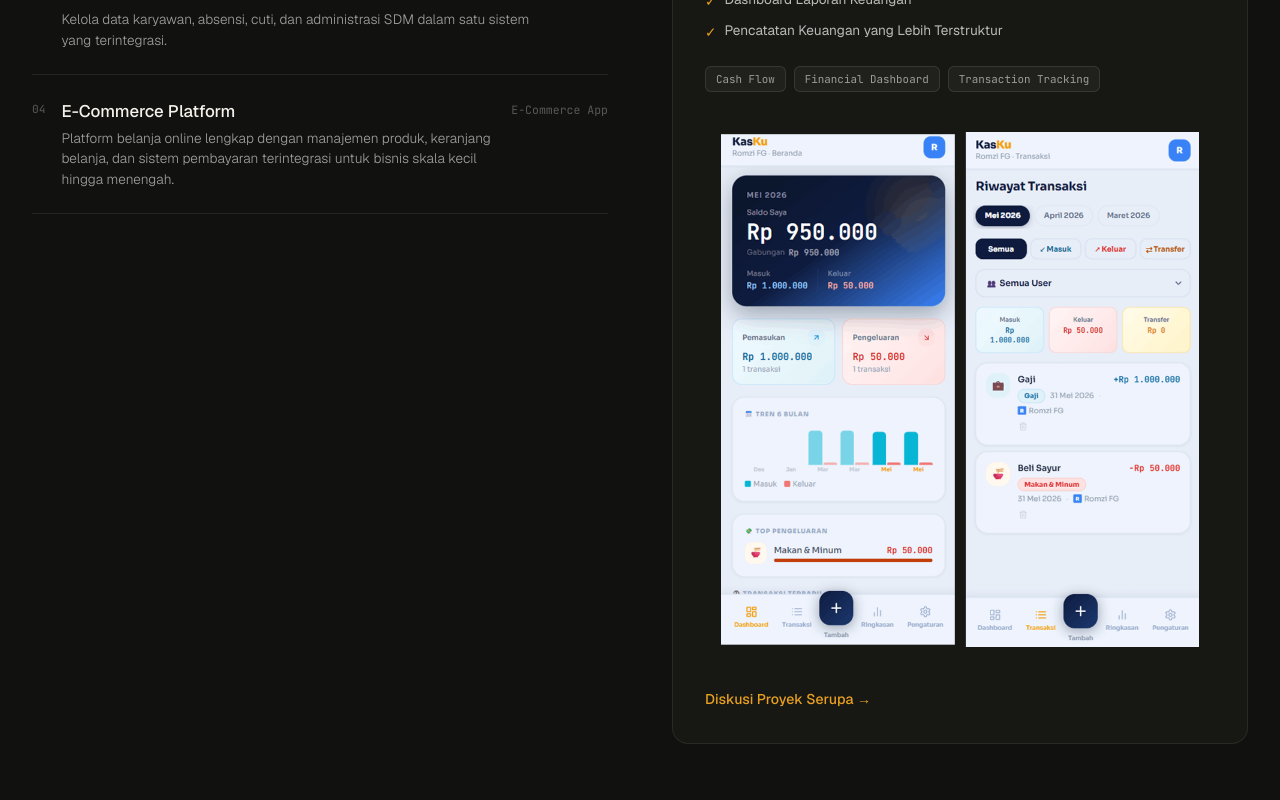
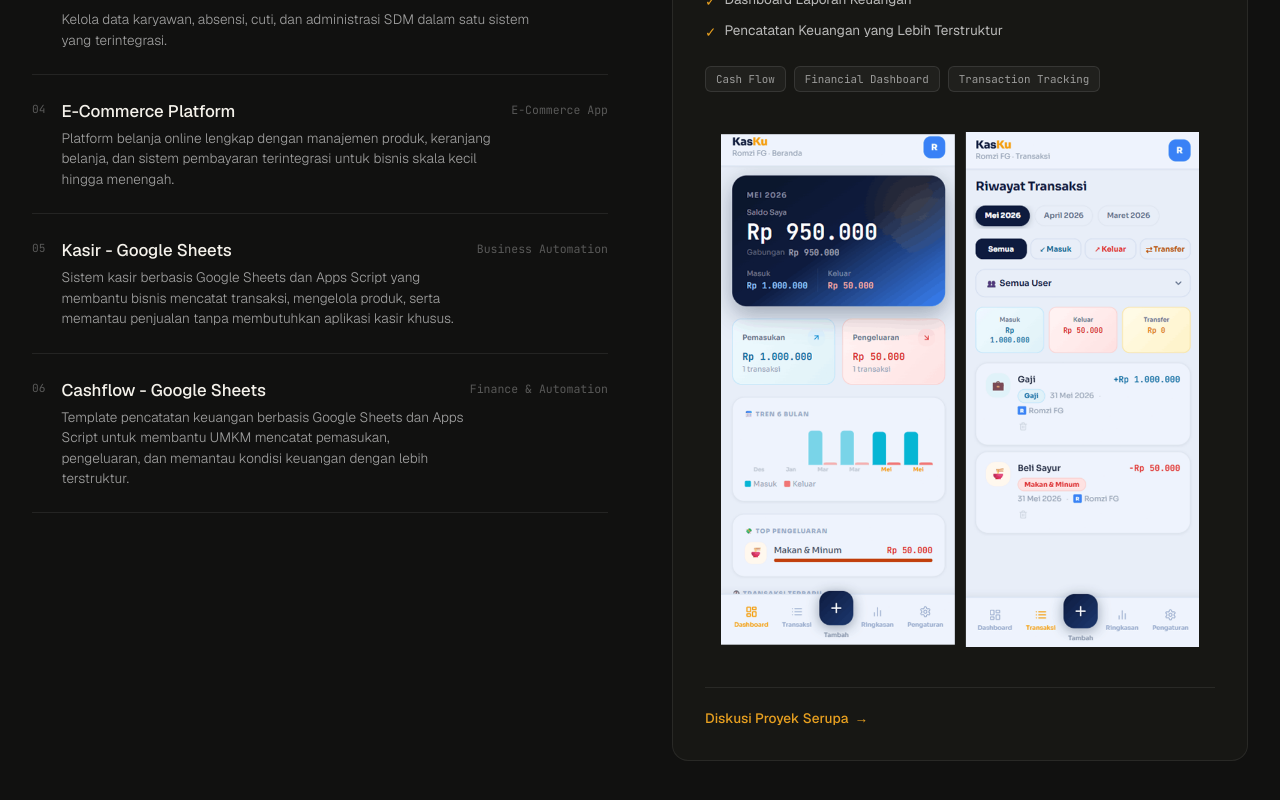
Before and after one commit to romzifg/rcode-dev, a Next.js app: page / in a window 1280 px wide. Shown: the part 2482-3282 px from the top of the page. Built offline with nearby package versions, Linux system fonts and the light colour scheme.

Commit message:
update: add new works project

```diff
--- a/src/common/data.js
+++ b/src/common/data.js
@@ -24,6 +24,7 @@
         tags: ['Notifikasi Otomatis', 'Invoice Otomatis', 'Workflow Approval'],
     },
 ];
+
 export const works = [
     {
         id: 'kasku',
@@ -76,6 +77,47 @@
         ],
         tags: ['E-Commerce', 'Payment Gateway', 'Product Management'],
         img: '/images/ecommerce.png',
+    },
+
+    // NEW
+    {
+        id: 'google-sheet-pos',
+        title: 'Kasir - Google Sheets',
+        cat: 'Business Automation',
+        desc: 'Sistem kasir berbasis Google Sheets dan Apps Script yang membantu bisnis mencatat transaksi, mengelola produk, serta memantau penjualan tanpa membutuhkan aplikasi kasir khusus.',
+        features: [
+            'Input Transaksi Penjualan',
+            'Manajemen Produk & Stok',
+            'Cetak Struk Penjualan',
+            'Laporan Penjualan Otomatis',
+        ],
+        tags: [
+            'Google Sheets',
+            'Apps Script',
+            'POS',
+            'Business Automation',
+        ],
+        img: '/images/cashier_3.png',
+    },
+
+    {
+        id: 'google-sheet-cashflow',
+        title: 'Cashflow - Google Sheets',
+        cat: 'Finance & Automation',
+        desc: 'Template pencatatan keuangan berbasis Google Sheets dan Apps Script untuk membantu UMKM mencatat pemasukan, pengeluaran, dan memantau kondisi keuangan dengan lebih terstruktur.',
+        features: [
+            'Pencatatan Pemasukan & Pengeluaran',
+            'Dashboard Keuangan',
+            'Rekap Cash Flow Otomatis',
+            'Monitoring Kondisi Keuangan',
+        ],
+        tags: [
+            'Google Sheets',
+            'Apps Script',
+            'Cash Flow',
+            'Financial Dashboard',
+        ],
+        img: '/images/cashflow_1.png',
     },
 ];
 
--- a/src/components/layouts/WorkSection.jsx
+++ b/src/components/layouts/WorkSection.jsx
@@ -1,20 +1,24 @@
-'use client';
+"use client";
 
 import { useState } from "react";
 import { MacDots } from "../core/MacDots";
 import SectionLabel from "../core/SectionLabel";
 import SectionHeading from "../core/SectionHeading";
 
+const DETAIL_ROUTES = {
+    "google-sheet-pos": "/cashier",
+    "google-sheet-cashflow": "/cashflow",
+};
+
 export default function WorkSection({ works }) {
     const [active, setActive] = useState(0);
     const current = works[active];
+    const detailHref = DETAIL_ROUTES[current.id];
 
     return (
         <section id="portofolio" className="max-w-7xl mx-auto px-6 md:px-8 py-28">
             <SectionLabel>Hasil Pengerjaan</SectionLabel>
-            <SectionHeading>
-                Portofolio
-            </SectionHeading>
+            <SectionHeading>Portofolio</SectionHeading>
 
             <div className="grid md:grid-cols-2 gap-16 mt-12 items-start">
                 {/* List */}
@@ -22,7 +26,7 @@
                     {works.map((w, i) => (
                         <div
                             key={i}
-                            className={`work-item flex justify-between items-start py-6 border-t border-white/8 last:border-b last:border-white/8 cursor-pointer ${active === i ? 'active' : ''}`}
+                            className={`work-item flex justify-between items-start py-6 border-t border-white/8 last:border-b last:border-white/8 cursor-pointer ${active === i ? "active" : ""}`}
                             onMouseEnter={() => setActive(i)}
                             onClick={() => setActive(i)}
                         >
@@ -44,22 +48,16 @@
                         {/* ambient glow */}
                         <div className="absolute -top-10 -right-10 w-52 h-52 rounded-full bg-rcode-amber/10 pointer-events-none blur-3xl" />
 
-                        <p className="font-mono text-[0.72rem] text-rcode-amber uppercase tracking-widest mb-2">
-                            {current.cat}
-                        </p>
+                        <p className="font-mono text-[0.72rem] text-rcode-amber uppercase tracking-widest mb-2">{current.cat}</p>
 
                         <h3 className="font-serif text-3xl mb-3">{current.title}</h3>
 
-                        <p className="text-white/60 text-[0.9rem] leading-relaxed font-light mb-6">
-                            {current.desc}
-                        </p>
+                        <p className="text-white/60 text-[0.9rem] leading-relaxed font-light mb-6">{current.desc}</p>
 
                         {/* Features */}
                         {current.features?.length > 0 && (
                             <div className="mb-6">
-                                <p className="font-mono text-[0.7rem] text-white/35 uppercase tracking-widest mb-3">
-                                    Fitur Utama
-                                </p>
+                                <p className="font-mono text-[0.7rem] text-white/35 uppercase tracking-widest mb-3">Fitur Utama</p>
 
                                 <div className="grid gap-2">
                                     {current.features.map((feature, i) => (
@@ -89,11 +87,7 @@
                         {/* Preview image */}
                         {current.img ? (
                             <div className="overflow-hidden mb-6">
-                                <img
-                                    src={current.img}
-                                    alt={`${current.title} preview`}
-                                    className="w-full object-cover p-4"
-                                />
+                                <img src={current.img} alt={`${current.title} preview`} className="w-full object-cover p-4" />
                             </div>
                         ) : (
                             <div className="bg-rcode-bg3 border border-white/8 rounded-xl overflow-hidden mb-6">
@@ -115,12 +109,27 @@
                             </div>
                         )}
 
-                        <a
-                            href="#kontak"
-                            className="text-rcode-amber text-[0.88rem] font-medium hover:opacity-70 transition-opacity"
-                        >
-                            Diskusi Proyek Serupa →
-                        </a>
+                        {/* CTA area */}
+                        <div className="flex flex-wrap items-center gap-3 pt-5 border-t border-white/8">
+                            {detailHref && (
+                                <a
+                                    href={detailHref}
+                                    className="group inline-flex items-center gap-1.5 bg-rcode-amber/10 border border-rcode-amber/30 text-rcode-amber text-[0.85rem] font-medium rounded-lg px-4 py-2.5 transition-colors hover:bg-rcode-amber/20 hover:border-rcode-amber/50"
+                                >
+                                    Lihat Detail
+                                    <span className="transition-transform duration-200 group-hover:translate-x-0.5">→</span>
+                                </a>
+                            )}
+
+                            <a
+                                href="#kontak"
+                                className={`inline-flex items-center gap-1.5 text-[0.85rem] font-medium transition-opacity hover:opacity-70 ${detailHref ? "text-white/60" : "text-rcode-amber"
+                                    }`}
+                            >
+                                Diskusi Proyek Serupa
+                                <span>→</span>
+                            </a>
+                        </div>
                     </div>
                 </div>
             </div>
```
